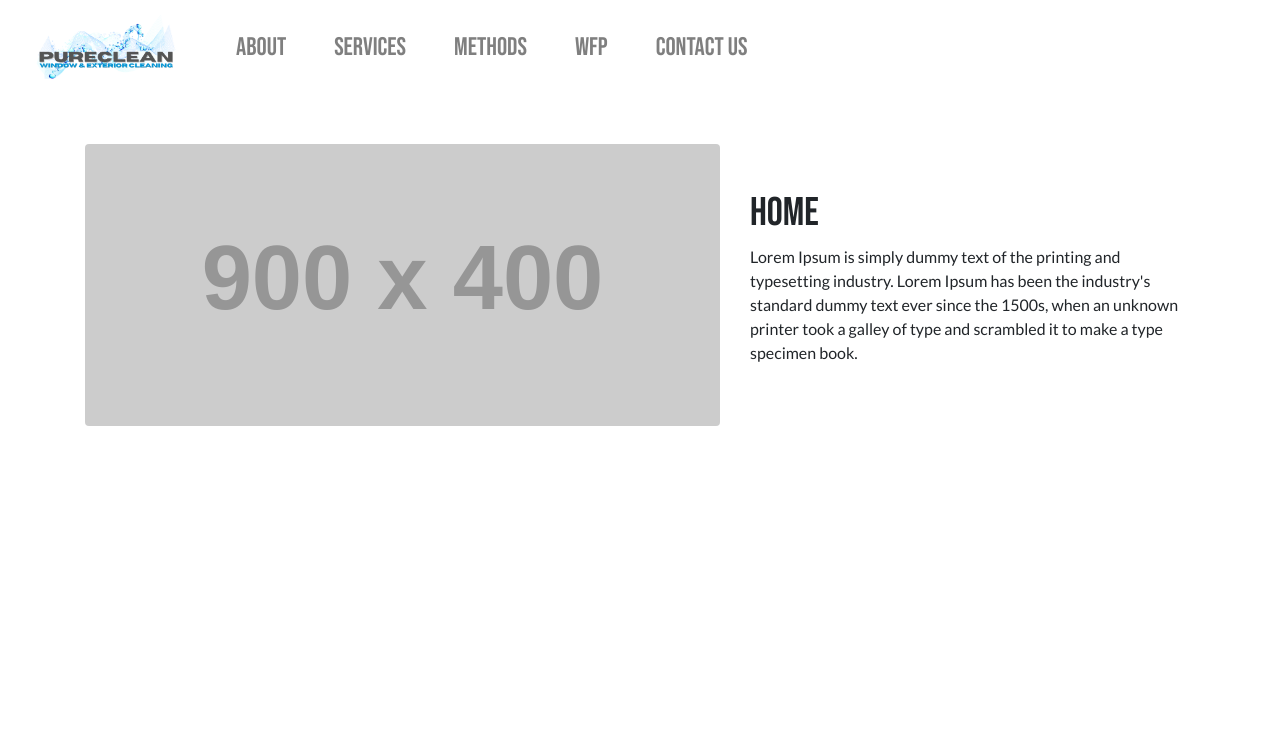
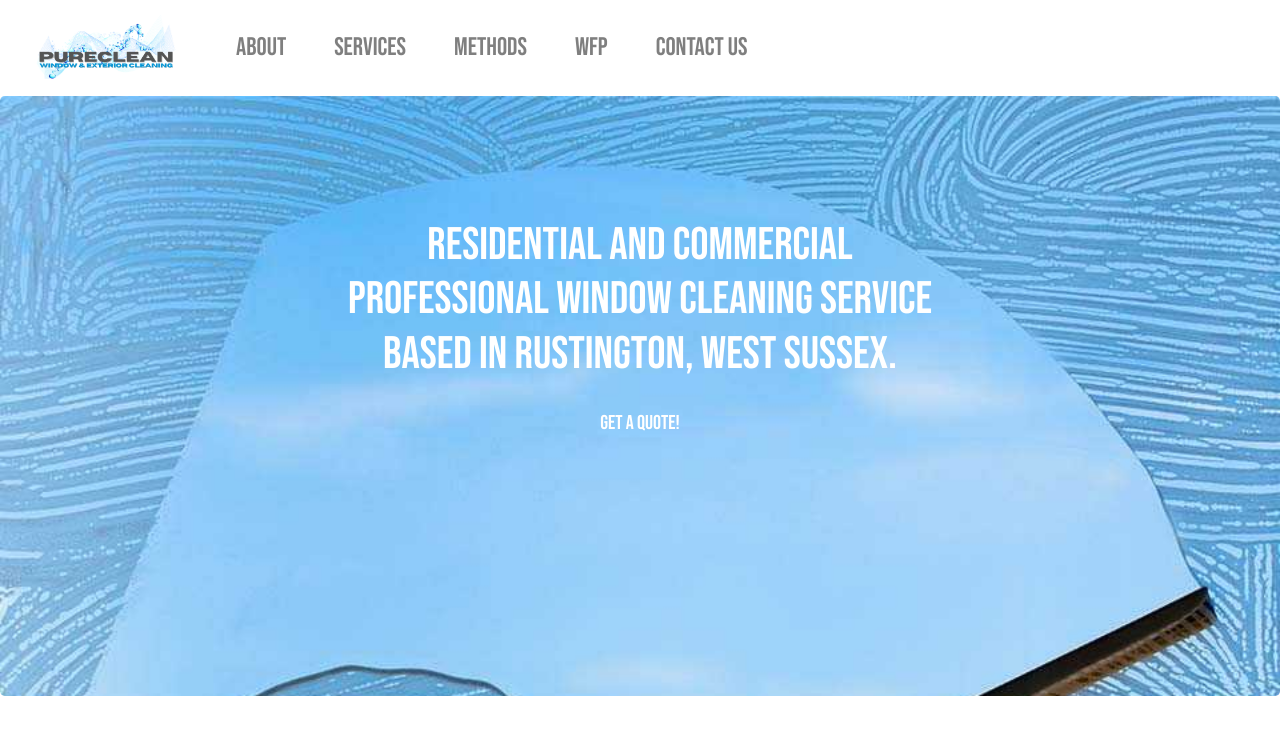
Before and after one commit to simon-a-walton/pure-clean, a React (Create React App) app: page / in a window 1280 px wide. Shown: the top 734 px of the page. Built offline with nearby package versions, Linux system fonts and the light colour scheme.

Commit message:
added inline styling for the homepage and updated content, image and CTA button

```diff
--- a/src/pages/Home.jsx
+++ b/src/pages/Home.jsx
@@ -1,28 +1,60 @@
 import React from "react";
+import Header from "../images/header.jpg";
+import { Jumbotron } from "react-bootstrap";
+import { css } from "glamor";
+import { colors } from "../constants/styleConstants";
+
+const jumboStyle = css({
+  backgroundImage: `url(${Header})`,
+  backgroundRepeat: 'no-repeat',
+  backgroundSize: 'cover',
+  height: '75vh',
+  width: '100%',
+  marginBottom: '0',
+  '@media(max-width: 650px)': {
+    height: '90vh'
+  }
+});
+
+const jumboText = css({
+  textAlign: 'center',
+  color: 'white',
+  margin: 'auto',
+  maxWidth: '50%',
+  fontSize: 'calc(20px + 2vw)',
+  paddingTop: 'calc(20px + 3vw)',
+  '@media(max-width: 650px)': {
+  maxWidth: '80%'
+    }
+});
+
+const buttonStyle = css({
+  backgroundColor: colors.darkBlue,
+  padding: '12px 18px',
+  borderRadius: '8px',
+  textDecoration: 'none',
+  color: 'white',
+  ':hover': {
+    backgroundColor: colors.lightBlue,
+    textDecoration: 'none',
+    color: 'black'
+  }
+});
+
 
 function Home() {
   return (
     <div className="home">
-      <div class="container">
-        <div class="row align-items-center my-5">
-          <div class="col-lg-7">
-            <img
-              class="img-fluid rounded mb-4 mb-lg-0"
-              src="http://placehold.it/900x400"
-              alt=""
-            />
-          </div>
-          <div class="col-lg-5">
-            <h1 class="font-weight-light">Home</h1>
-            <p>
-              Lorem Ipsum is simply dummy text of the printing and typesetting
-              industry. Lorem Ipsum has been the industry's standard dummy text
-              ever since the 1500s, when an unknown printer took a galley of
-              type and scrambled it to make a type specimen book.
-            </p>
-          </div>
-        </div>
-      </div>
+      <Jumbotron {...jumboStyle}>
+        <h1 {...jumboText}>
+          Residential and commercial professional window cleaning service based in Rustington, West Sussex.
+        </h1>
+        <h5 className="d-flex justify-content-center pt-3">
+          <a href="/contact" {...buttonStyle}>
+            Get a Quote!
+          </a>
+        </h5>
+      </Jumbotron>
     </div>
   );
 }
```
